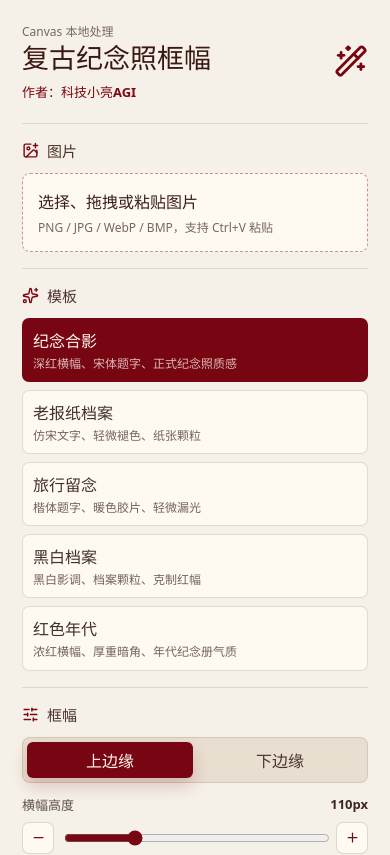
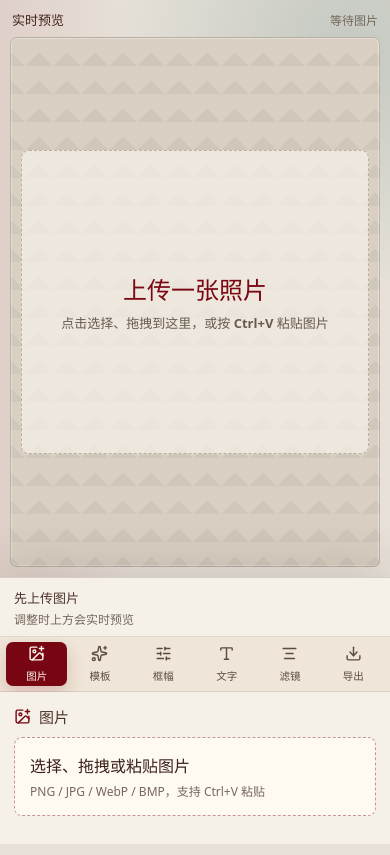
Before and after one commit to kejixiaoliang/retro-photo-captioner, a React (Vite) app: page / in a window 390 px wide. Shown: the top 855 px of the page. Built offline with nearby package versions, Linux system fonts and the light colour scheme.

Commit message:
Improve mobile editor layout

```diff
--- a/src/App.tsx
+++ b/src/App.tsx
@@ -168,7 +168,7 @@ export default function App() {
   }, [exportFileName, exportSettings, image, settings]);
 
   return (
-    <main className="app-shell">
+    <main className={`app-shell ${image ? "has-image" : "is-empty"}`}>
       <ControlPanel
         settings={settings}
         exportSettings={exportSettings}
--- a/src/components/ControlPanel.tsx
+++ b/src/components/ControlPanel.tsx
@@ -1,3 +1,4 @@
+import { useEffect, useState } from "react";
 import {
   AlignCenter,
   Download,
@@ -12,6 +13,21 @@ import {
 import { defaultText, filterPresetMetas, fontPresets } from "../lib/presets";
 import { editorTemplates } from "../lib/templates";
 import type { EditorTemplateId, ExportSettings, RenderSettings } from "../lib/types";
+
+type MobilePanelId = "image" | "template" | "banner" | "text" | "filter" | "export";
+
+const mobilePanels: Array<{
+  id: MobilePanelId;
+  label: string;
+  icon: typeof ImagePlus;
+}> = [
+  { id: "image", label: "图片", icon: ImagePlus },
+  { id: "template", label: "模板", icon: Sparkles },
+  { id: "banner", label: "框幅", icon: SlidersHorizontal },
+  { id: "text", label: "文字", icon: Type },
+  { id: "filter", label: "滤镜", icon: AlignCenter },
+  { id: "export", label: "导出", icon: Download }
+];
 
 interface ControlPanelProps {
   settings: RenderSettings;
@@ -50,6 +66,17 @@ export default function ControlPanel({
   onAutoFitText,
   onExport
 }: ControlPanelProps) {
+  const [activeMobilePanel, setActiveMobilePanel] = useState<MobilePanelId>("image");
+
+  useEffect(() => {
+    if (canExport && activeMobilePanel === "image") {
+      setActiveMobilePanel("text");
+    }
+    if (!canExport && activeMobilePanel !== "image") {
+      setActiveMobilePanel("image");
+    }
+  }, [activeMobilePanel, canExport]);
+
   const updateSettings = (patch: Partial<RenderSettings>) => {
     onSettingsChange({ ...settings, ...patch });
   };
@@ -67,7 +94,30 @@ export default function ControlPanel({
         <Wand2 aria-hidden="true" />
       </header>
 
-      <section className="panel-section">
+      <div className="mobile-panel-summary" aria-live="polite">
+        <span>{imageName ?? "先上传图片"}</span>
+        <strong>{status || "调整时上方会实时预览"}</strong>
+      </div>
+
+      <nav className="mobile-tabs" aria-label="移动端编辑面板">
+        {mobilePanels.map((panel) => {
+          const Icon = panel.icon;
+          return (
+            <button
+              key={panel.id}
+              className={activeMobilePanel === panel.id ? "active" : ""}
+              type="button"
+              onClick={() => setActiveMobilePanel(panel.id)}
+            >
+              <Icon aria-hidden="true" />
+              <span>{panel.label}</span>
+            </button>
+          );
+        })}
+      </nav>
+
+      <div className="panel-stack">
+      <section className={`panel-section ${activeMobilePanel === "image" ? "mobile-active" : ""}`}>
         <h2>
           <ImagePlus aria-hidden="true" />
           图片
@@ -94,7 +144,7 @@ export default function ControlPanel({
         {status && <p className="status-text">{status}</p>}
       </section>
 
-      <section className="panel-section">
+      <section className={`panel-section ${activeMobilePanel === "template" ? "mobile-active" : ""}`}>
         <h2>
           <Sparkles aria-hidden="true" />
           模板
@@ -114,7 +164,7 @@ export default function ControlPanel({
         </div>
       </section>
 
-      <section className="panel-section">
+      <section className={`panel-section ${activeMobilePanel === "banner" ? "mobile-active" : ""}`}>
         <h2>
           <SlidersHorizontal aria-hidden="true" />
           框幅
@@ -157,7 +207,7 @@ export default function ControlPanel({
         </label>
       </section>
 
-      <section className="panel-section">
+      <section className={`panel-section ${activeMobilePanel === "text" ? "mobile-active" : ""}`}>
         <h2>
           <Type aria-hidden="true" />
           文字
@@ -257,7 +307,7 @@ export default function ControlPanel({
         </label>
       </section>
 
-      <section className="panel-section">
+      <section className={`panel-section ${activeMobilePanel === "filter" ? "mobile-active" : ""}`}>
         <h2>
           <AlignCenter aria-hidden="true" />
           滤镜
@@ -326,7 +376,7 @@ export default function ControlPanel({
         </label>
       </section>
 
-      <section className="panel-section export-section">
+      <section className={`panel-section export-section ${activeMobilePanel === "export" ? "mobile-active" : ""}`}>
         <h2>
           <Download aria-hidden="true" />
           导出
@@ -383,6 +433,7 @@ export default function ControlPanel({
           </div>
         )}
       </section>
+      </div>
     </aside>
   );
 }
--- a/src/styles/app.css
+++ b/src/styles/app.css
@@ -104,6 +104,15 @@ h1 {
 .panel-section {
   padding: 16px 0;
   border-top: 1px solid rgba(70, 55, 44, 0.14);
+}
+
+.mobile-panel-summary,
+.mobile-tabs {
+  display: none;
+}
+
+.panel-stack {
+  display: block;
 }
 
 .panel-section h2 {
@@ -507,28 +516,196 @@ code {
 }
 
 @media (max-width: 880px) {
+  body {
+    overflow: hidden;
+  }
+
   .app-shell {
+    grid-template-rows: minmax(0, 1fr) auto;
+    grid-template-columns: 1fr;
+    height: 100dvh;
+    min-height: 100dvh;
+    overflow: hidden;
+  }
+
+  .control-panel {
+    order: 2;
+    height: auto;
+    max-height: 46dvh;
+    display: grid;
+    grid-template-rows: auto auto minmax(0, 1fr);
+    padding: 0;
+    border-right: 0;
+    border-top: 1px solid rgba(43, 34, 27, 0.16);
+    border-bottom: 0;
+    box-shadow: 0 -18px 44px rgba(56, 31, 24, 0.12);
+    overflow: hidden;
+  }
+
+  .tool-header {
+    display: none;
+  }
+
+  .mobile-panel-summary {
+    display: grid;
+    gap: 3px;
+    padding: 10px 14px 8px;
+    background: #f6f1e8;
+    border-bottom: 1px solid rgba(70, 55, 44, 0.12);
+  }
+
+  .mobile-panel-summary span,
+  .mobile-panel-summary strong {
+    min-width: 0;
+    overflow: hidden;
+    text-overflow: ellipsis;
+    white-space: nowrap;
+  }
+
+  .mobile-panel-summary span {
+    color: #4b332b;
+    font-size: 13px;
+    font-weight: 700;
+  }
+
+  .mobile-panel-summary strong {
+    color: #75675d;
+    font-size: 12px;
+    font-weight: 500;
+  }
+
+  .mobile-tabs {
+    display: grid;
+    grid-template-columns: repeat(6, minmax(0, 1fr));
+    gap: 2px;
+    padding: 6px 8px;
+    background: #efe5d8;
+    border-bottom: 1px solid rgba(70, 55, 44, 0.12);
+  }
+
+  .mobile-tabs button {
+    display: grid;
+    place-items: center;
+    gap: 3px;
+    min-width: 0;
+    min-height: 48px;
+    border: 0;
+    border-radius: 7px;
+    color: #5b4c43;
+    background: transparent;
+    font-size: 11px;
+  }
+
+  .mobile-tabs button.active {
+    color: #fff8ef;
+    background: #780512;
+    box-shadow: 0 8px 18px rgba(120, 5, 18, 0.18);
+  }
+
+  .mobile-tabs svg {
+    width: 17px;
+    height: 17px;
+  }
+
+  .panel-stack {
+    min-height: 0;
+    overflow: auto;
+    padding: 0 14px 14px;
+    background: #f6f1e8;
+    overscroll-behavior: contain;
+  }
+
+  .panel-section {
+    display: none;
+    padding: 14px 0 calc(14px + env(safe-area-inset-bottom));
+    border-top: 0;
+  }
+
+  .panel-section.mobile-active {
+    display: block;
+  }
+
+  .panel-section h2 {
+    margin-bottom: 10px;
+  }
+
+  .preview-stage {
+    order: 1;
+    grid-template-rows: auto minmax(0, 1fr);
+    gap: 8px;
+    min-height: 0;
+    padding: 10px;
+    overflow: hidden;
+  }
+
+  .app-shell.is-empty .preview-stage {
+    min-height: 54dvh;
+  }
+
+  .stage-topline {
+    align-items: center;
+    flex-direction: row;
+    min-width: 0;
+    padding: 0 2px;
+  }
+
+  .stage-topline span {
+    font-size: 13px;
+  }
+
+  .stage-topline strong {
+    min-width: 0;
+    overflow: hidden;
+    text-align: right;
+    text-overflow: ellipsis;
+    white-space: nowrap;
+  }
+
+  .canvas-board {
+    min-height: 0;
+    padding: 10px;
+    border-radius: 7px;
+    overflow: auto;
+    -webkit-overflow-scrolling: touch;
+  }
+
+  .preview-canvas {
+    max-height: calc(54dvh - 52px);
+  }
+
+  .empty-preview {
+    width: 100%;
+    min-height: 36dvh;
+  }
+
+  .empty-preview span {
+    font-size: 24px;
+  }
+
+  .template-grid {
     grid-template-columns: 1fr;
   }
 
+  textarea {
+    min-height: 92px;
+  }
+}
+
+@media (max-width: 430px) {
   .control-panel {
-    height: auto;
-    max-height: none;
-    border-right: 0;
-    border-bottom: 1px solid rgba(43, 34, 27, 0.16);
+    max-height: 48dvh;
   }
 
-  .preview-stage {
-    min-height: 78vh;
-    padding: 16px;
+  .mobile-tabs {
+    padding: 5px 6px;
   }
 
-  .stage-topline {
-    align-items: flex-start;
-    flex-direction: column;
+  .mobile-tabs button {
+    min-height: 44px;
+    font-size: 10.5px;
   }
 
   .preview-canvas {
-    max-height: 78vh;
+    max-height: calc(52dvh - 48px);
   }
 }
```
Also changed, not shown: 1 other file (tests, documents, lock files or other folders).
